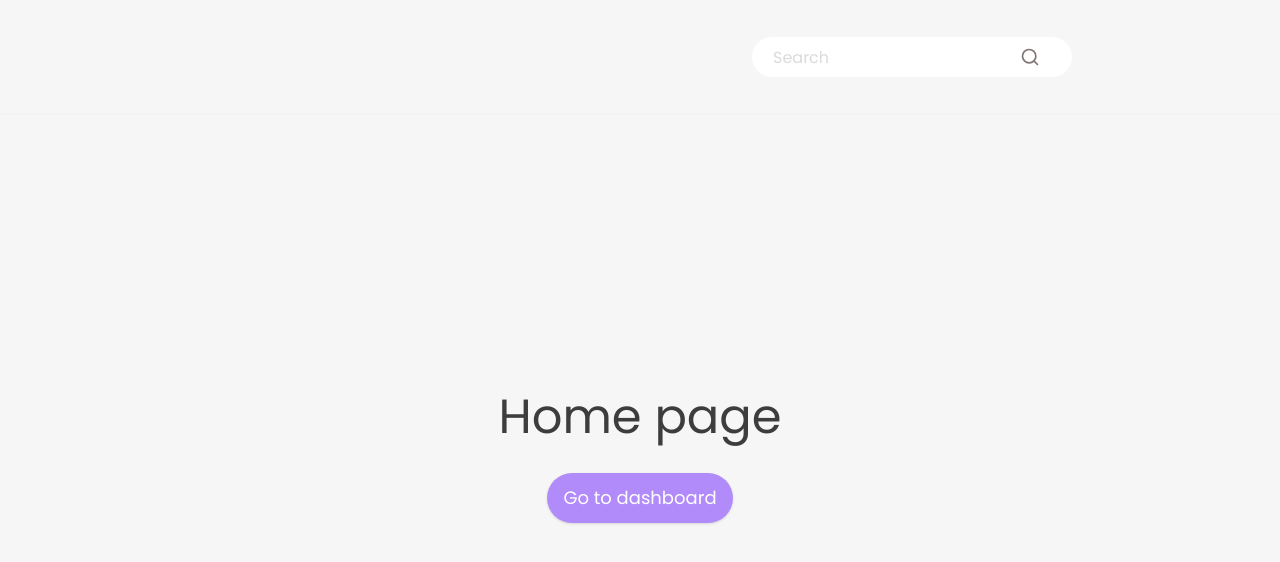
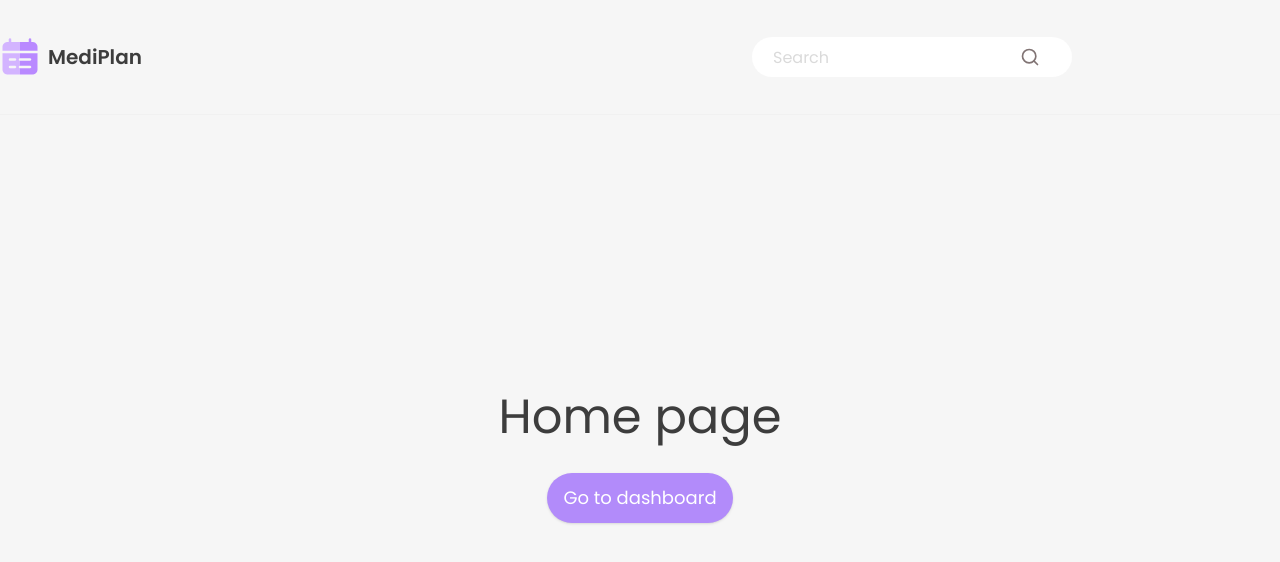
Before and after one commit to Vitalic96/mediplan, a Next.js app: page / in a window 1280 px wide. Shown: the top 562 px of the page. Built offline with nearby package versions, Linux system fonts and the light colour scheme.

Commit message:
added default show logo

```diff
--- a/app/dashboard/layout.tsx
+++ b/app/dashboard/layout.tsx
@@ -10,7 +10,7 @@ const DashboardLayout = ({
     <div className='container flex min-h-screen flex-col gap-5 lg:flex-row'>
       <Sidebar className='hidden lg:flex' />
       <main className='grow'>
-        <Header />
+        <Header hideLogo />
         <div className='-mt-8'>{children}</div>
       </main>
     </div>
--- a/components/header.tsx
+++ b/components/header.tsx
@@ -13,7 +13,13 @@ import { Button } from '@/components/ui/button'
 import { Sidebar } from '@/components/sidebar'
 import UserPhoto from '@/assets/images/user/avatar.jpg'
 
-const Header = ({ className }: { className?: string }) => {
+const Header = ({
+  className,
+  hideLogo,
+}: {
+  className?: string
+  hideLogo?: boolean
+}) => {
   const [isOpenMenu, setIsOpenMenu] = useState(false)
   const [isOpenSearch, setIsOpenSearch] = useState(false)
 
@@ -40,8 +46,9 @@ const Header = ({ className }: { className?: string }) => {
           <Logo
             href='/'
             className={cn(
-              'shrink-0 animate-fadein lg:hidden',
+              'shrink-0 animate-fadein lg:flex',
               isOpenMenu && 'hidden',
+              hideLogo && 'lg:hidden',
             )}
           />
           <Link
```
